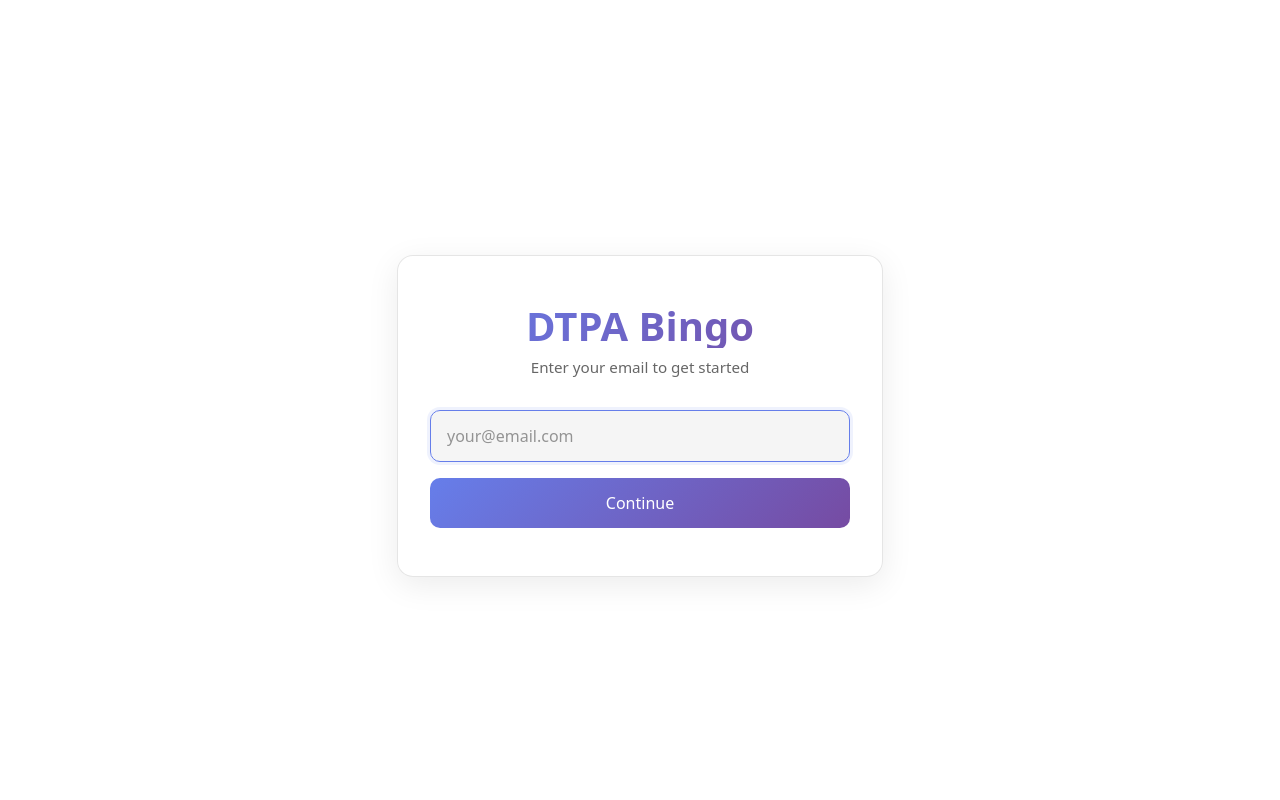
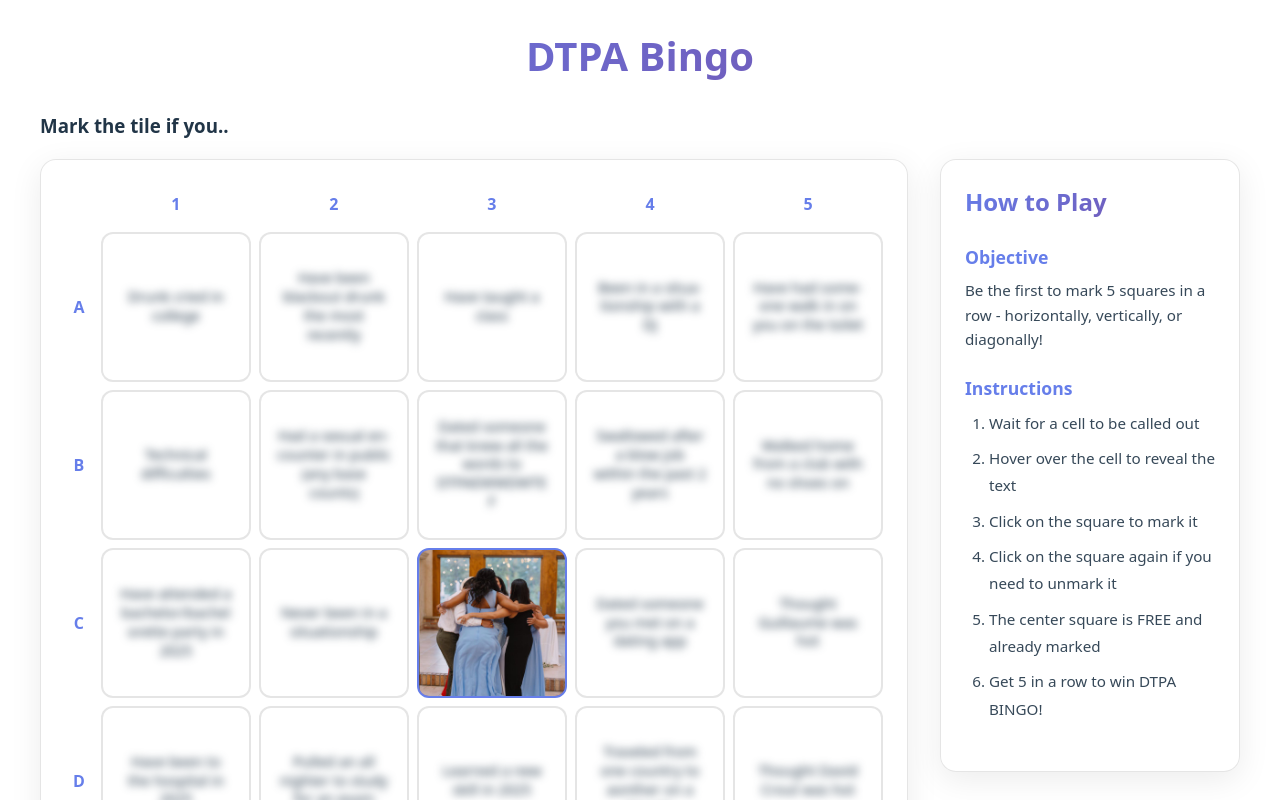
Before and after one commit to mrinsin/dtpa-bingo, a React (Vite) app: page / in a window 1280 px wide. Shown: the top 800 px of the page. Built offline with nearby package versions, Linux system fonts and the light colour scheme.

Commit message:
Removing authentication from the app

```diff
--- a/src/App.tsx
+++ b/src/App.tsx
@@ -1,39 +1,8 @@
-import { useState, useEffect } from 'react'
-import Login from './components/login/Login'
 import './App.css'
 import BingoBoard from './components/bingo-board/BingoBoard'
 
-interface User {
-  id: number
-  email: string
-  name: string
-}
-
 function App() {
-  const [user, setUser] = useState<User | null>(null)
-
-  // Check if user is already logged in on mount
-  useEffect(() => {
-    const storedUser = localStorage.getItem('user')
-    if (storedUser) {
-      try {
-        setUser(JSON.parse(storedUser))
-      } catch (err) {
-        console.error('Failed to parse stored user:', err)
-        localStorage.removeItem('user')
-      }
-    }
-  }, [])
-
-  const handleLogin = (loggedInUser: User) => {
-    setUser(loggedInUser)
-  }
-
-  if (user) {
-    return <BingoBoard user={user} />
-  }
-
-  return <Login onLogin={handleLogin} />
+  return <BingoBoard />
 }
 
 export default App
--- a/src/components/bingo-board/BingoBoard.tsx
+++ b/src/components/bingo-board/BingoBoard.tsx
@@ -3,11 +3,7 @@ import './BingoBoard.css'
 import bingoData from '../../data/bingoItems.json'
 import dtpaBaseImage from '../../assets/dtpa-base.JPG'
 
-interface BingoBoardProps {
-  user: { id: number; email: string; name: string }
-}
-
-function BingoBoard({ }: BingoBoardProps) {
+function BingoBoard() {
   // Create 5x5 grid with content from JSON file (center cell is "FREE")
   const createBoard = () => {
     const board = []
--- a/src/components/login/Login.css
+++ /dev/null
@@ -1,137 +0,0 @@
-.login-container {
-  min-height: 100vh;
-  display: flex;
-  align-items: center;
-  justify-content: center;
-  padding: 1rem;
-}
-
-.login-card {
-  width: 100%;
-  max-width: 420px;
-  padding: 3rem 2rem;
-  background: rgba(255, 255, 255, 0.05);
-  border-radius: 16px;
-  border: 1px solid rgba(255, 255, 255, 0.1);
-  backdrop-filter: blur(10px);
-  box-shadow: 0 8px 32px rgba(0, 0, 0, 0.1);
-}
-
-.login-title {
-  margin: 0 0 0.5rem;
-  font-size: 2.5rem;
-  font-weight: 600;
-  text-align: center;
-  background: linear-gradient(135deg, #667eea 0%, #764ba2 100%);
-  -webkit-background-clip: text;
-  -webkit-text-fill-color: transparent;
-  background-clip: text;
-}
-
-.login-subtitle {
-  margin: 0 0 2rem;
-  text-align: center;
-  color: rgba(255, 255, 255, 0.6);
-  font-size: 0.95rem;
-}
-
-.login-form {
-  display: flex;
-  flex-direction: column;
-  gap: 1rem;
-}
-
-.login-input {
-  width: 100%;
-  padding: 0.875rem 1rem;
-  font-size: 1rem;
-  border: 1px solid rgba(255, 255, 255, 0.15);
-  border-radius: 10px;
-  background: rgba(255, 255, 255, 0.05);
-  color: inherit;
-  transition: all 0.3s ease;
-  font-family: inherit;
-  box-sizing: border-box;
-}
-
-.login-input:focus {
-  outline: none;
-  border-color: #667eea;
-  background: rgba(255, 255, 255, 0.08);
-  box-shadow: 0 0 0 3px rgba(102, 126, 234, 0.1);
-}
-
-.login-input::placeholder {
-  color: rgba(255, 255, 255, 0.4);
-}
-
-.login-input:disabled {
-  opacity: 0.6;
-  cursor: not-allowed;
-}
-
-.login-error {
-  color: #ff6b6b;
-  font-size: 0.875rem;
-  margin: 0;
-  text-align: center;
-}
-
-.login-button {
-  width: 100%;
-  padding: 0.875rem 1.5rem;
-  font-size: 1rem;
-  font-weight: 500;
-  border: none;
-  border-radius: 10px;
-  background: linear-gradient(135deg, #667eea 0%, #764ba2 100%);
-  color: white;
-  cursor: pointer;
-  transition: all 0.3s ease;
-  font-family: inherit;
-}
-
-.login-button:hover {
-  transform: translateY(-2px);
-  box-shadow: 0 8px 20px rgba(102, 126, 234, 0.3);
-}
-
-.login-button:active {
-  transform: translateY(0);
-}
-
-.login-button:disabled {
-  opacity: 0.6;
-  cursor: not-allowed;
-  transform: none;
-}
-
-.login-button:disabled:hover {
-  transform: none;
-  box-shadow: none;
-}
-
-@media (prefers-color-scheme: light) {
-  .login-card {
-    background: rgba(255, 255, 255, 0.8);
-    border: 1px solid rgba(0, 0, 0, 0.1);
-    box-shadow: 0 8px 32px rgba(0, 0, 0, 0.08);
-  }
-
-  .login-subtitle {
-    color: rgba(0, 0, 0, 0.6);
-  }
-
-  .login-input {
-    border: 1px solid rgba(0, 0, 0, 0.15);
-    background: rgba(0, 0, 0, 0.02);
-  }
-
-  .login-input:focus {
-    background: rgba(0, 0, 0, 0.04);
-  }
-
-  .login-input::placeholder {
-    color: rgba(0, 0, 0, 0.4);
-  }
-}
--- a/src/components/login/Login.tsx
+++ /dev/null
@@ -1,77 +0,0 @@
-import { useState } from 'react'
-import './Login.css'
-
-interface LoginProps {
-  onLogin: (user: { id: number; email: string; name: string }) => void
-}
-
-function Login({ onLogin }: LoginProps) {
-  const [email, setEmail] = useState('')
-  const [loading, setLoading] = useState(false)
-  const [error, setError] = useState('')
-
-  const handleSubmit = async (e: React.FormEvent) => {
-    e.preventDefault()
-    setLoading(true)
-    setError('')
-
-    try {
-      const response = await fetch('/api/users/login', {
-        method: 'POST',
-        headers: {
-          'Content-Type': 'application/json',
-        },
-        body: JSON.stringify({ email }),
-      })
-
-      const data = await response.json()
-
-      if (!response.ok) {
-        // Show the error message from the backend
-        setError(data.error || 'Failed to login')
-        return
-      }
-
-      console.log('Login successful:', data)
-
-      // Store user data in localStorage
-      localStorage.setItem('user', JSON.stringify(data.user))
-
-      // Navigate to welcome view
-      onLogin(data.user)
-    } catch (err) {
-      console.error('Login error:', err)
-      setError('Failed to login. Please try again.')
-    } finally {
-      setLoading(false)
-    }
-  }
-
-  return (
-    <div className="login-container">
-      <div className="login-card">
-        <h1 className="login-title">DTPA Bingo</h1>
-        <p className="login-subtitle">Enter your email to get started</p>
-
-        <form onSubmit={handleSubmit} className="login-form">
-          <input
-            type="email"
-            placeholder="your@email.com"
-            value={email}
-            onChange={(e) => setEmail(e.target.value)}
-            className="login-input"
-            required
-            autoFocus
-            disabled={loading}
-          />
-          {error && <p className="login-error">{error}</p>}
-          <button type="submit" className="login-button" disabled={loading}>
-            {loading ? 'Loading...' : 'Continue'}
-          </button>
-        </form>
-      </div>
-    </div>
-  )
-}
-
-export default Login
--- a/src/data/bingoItems.json
+++ b/src/data/bingoItems.json
@@ -7,7 +7,7 @@
     "Have had someone walk in on you on the toilet",
     "Technical difficulties",
     "Had a sexual encounter in public (any base counts)",
-    "Have had a partner that knows all the words to DTPAEWWDWTEF",
+    "Dated someone that knew all the words to DTPAEWWDWTEF",
     "Swallowed after a blow job within the past 2 years",
     "Walked home from a club with no shoes on",
     "Have attended a bachelor/bachelorette party in 2025",
@@ -18,9 +18,9 @@
     "Have been to the hospital in 2025",
     "Pulled an all nighter to study for an exam",
     "Learned a new skill in 2025",
-    "Screen share mishap",
+    "Traveled from one country to aonther on a bicycle",
     "Thought David Crout was hot",
-    "Replied all by mistake",
+    "Still think Rob Pattinson is hot (Edward from Twilight)",
     "Had anal sex",
     "Can play a musical instrument",
     "Have had a friend's breast milk"
```
Also changed, not shown: 1 other file (tests, documents, lock files or other folders).
